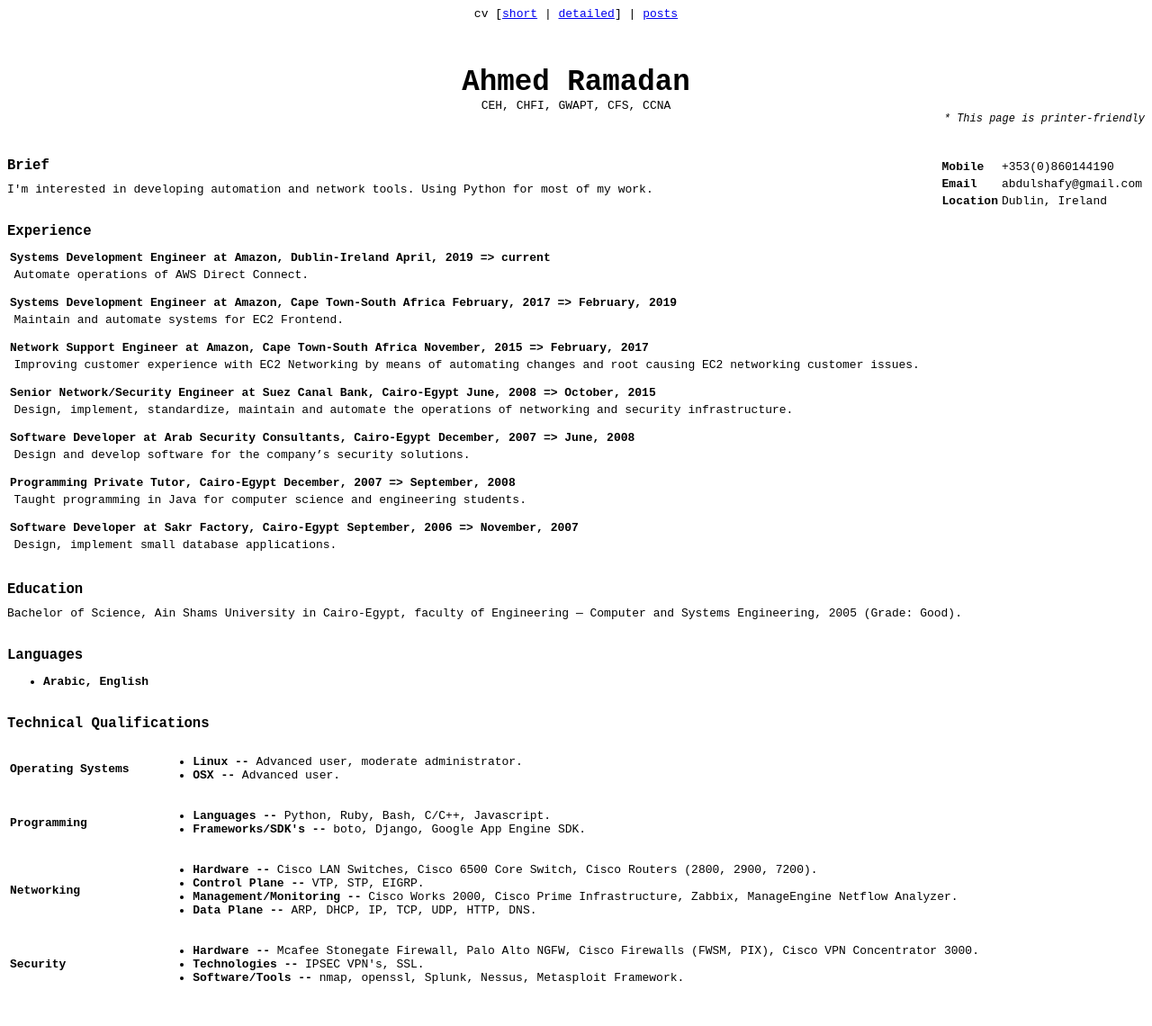
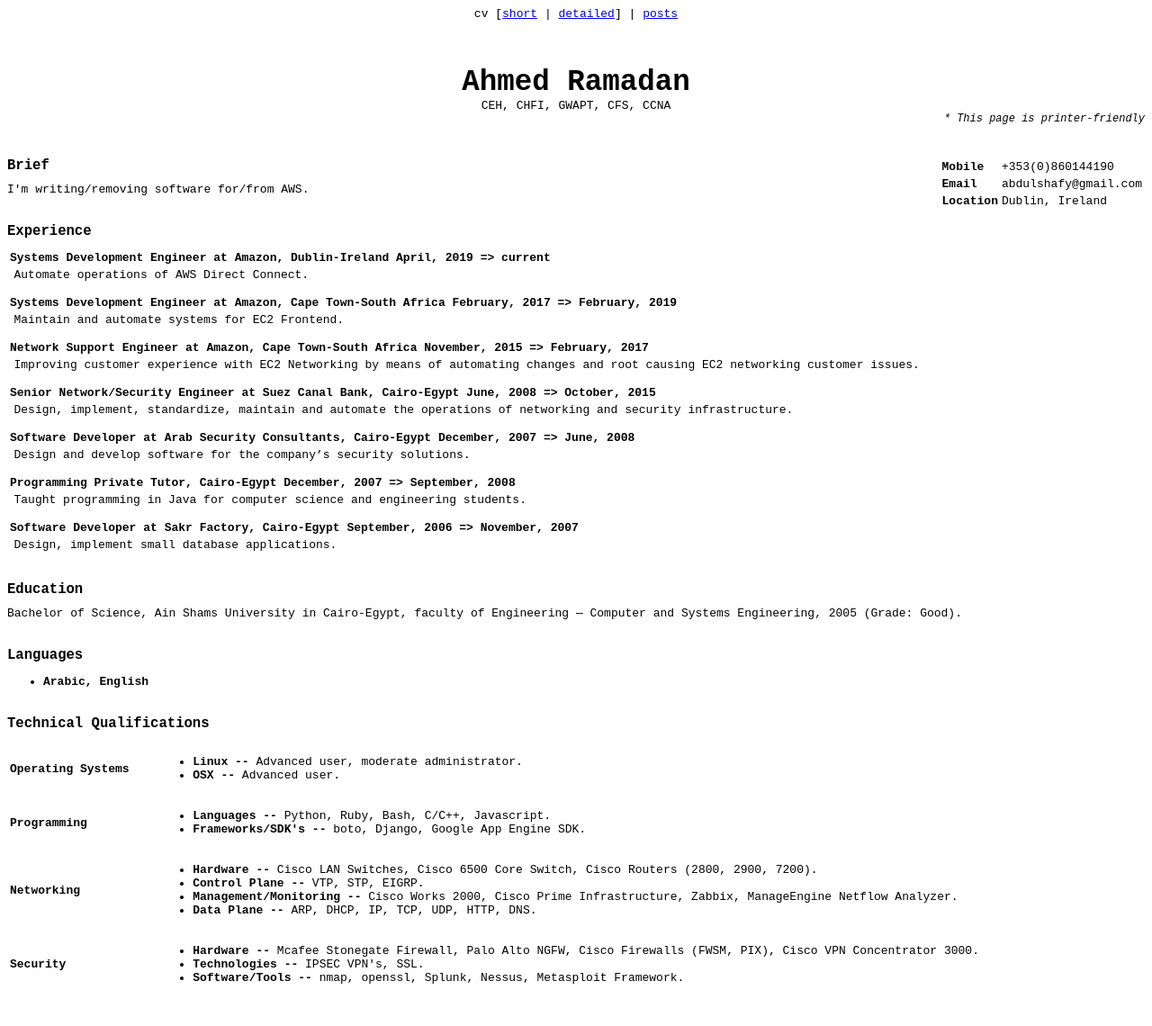
Before and after one commit to 0xcurb/0xcurb.github.io, a Jekyll site: the page built from cv/index.html, in a window 1280 px wide. Shown: the whole page at 90% size. Built offline with Jekyll 4.4.1, drawn with Linux system fonts in a browser that asks for light colours.

Commit message:
Update index.html

```diff
--- a/cv/index.html
+++ b/cv/index.html
@@ -10,13 +10,7 @@ title: CV
 </header>
 
 {% include contact-card.html %}
-
-<section id='summary'>
-	<div class='section-title'>Brief</div>
-	<div class='section-content'>
-		I'm interested in developing automation and network tools. Using Python for most of my work.
-	</div>
-</section>
+{% include cv-summary.html %}
 
 <section id='experience'>
 	<div class='section-title'>Experience</div>
```
